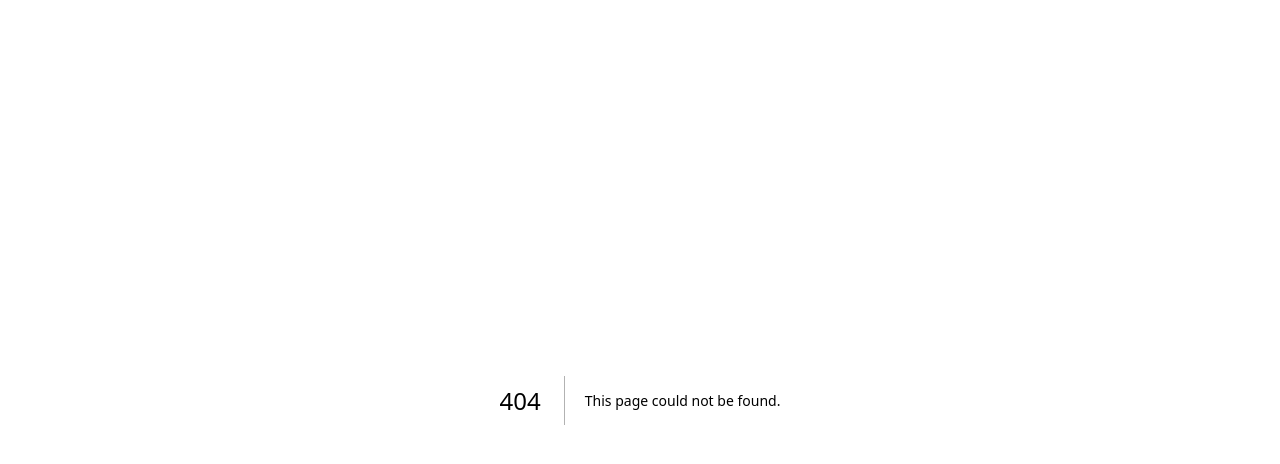
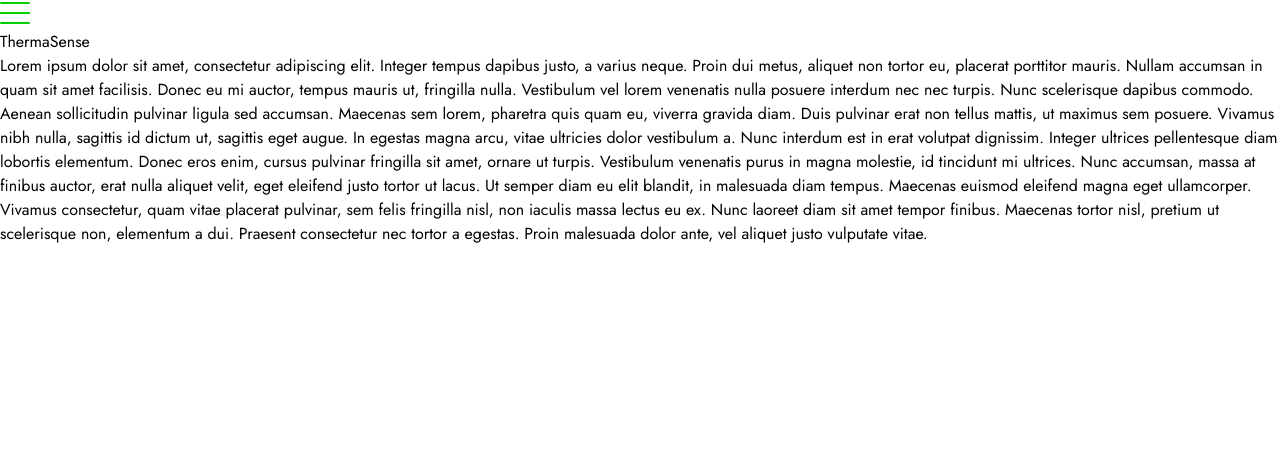
Before and after one commit to toucanfoosh/GridSense, a Next.js app in the folder frontend/grid-sense/: page /about in a window 1280 px wide. Before the commit this address had no page. Shown: the top 464 px of the page. Built offline with nearby package versions, Linux system fonts and the light colour scheme.

Commit message:
[New] about + results

```diff
--- /dev/null
+++ b/frontend/grid-sense/src/app/about/page.tsx
@@ -0,0 +1,36 @@
+"use client";
+import Sidebar from "../components/sidebar/Sidebar";
+
+export default function About() {
+  return (
+    <main className={`flex flex-col mt-[10rem] justify-start`}>
+      <Sidebar />
+      <div className={`flex flex-col items-center no-highlight`}>
+        <p className="py-4 w-[80vw] text-center">
+          Lorem ipsum dolor sit amet, consectetur adipiscing elit. Integer
+          tempus dapibus justo, a varius neque. Proin dui metus, aliquet non
+          tortor eu, placerat porttitor mauris. Nullam accumsan in quam sit amet
+          facilisis. Donec eu mi auctor, tempus mauris ut, fringilla nulla.
+          Vestibulum vel lorem venenatis nulla posuere interdum nec nec turpis.
+          Nunc scelerisque dapibus commodo. Aenean sollicitudin pulvinar ligula
+          sed accumsan. Maecenas sem lorem, pharetra quis quam eu, viverra
+          gravida diam. Duis pulvinar erat non tellus mattis, ut maximus sem
+          posuere. Vivamus nibh nulla, sagittis id dictum ut, sagittis eget
+          augue. In egestas magna arcu, vitae ultricies dolor vestibulum a. Nunc
+          interdum est in erat volutpat dignissim. Integer ultrices pellentesque
+          diam lobortis elementum. Donec eros enim, cursus pulvinar fringilla
+          sit amet, ornare ut turpis. Vestibulum venenatis purus in magna
+          molestie, id tincidunt mi ultrices. Nunc accumsan, massa at finibus
+          auctor, erat nulla aliquet velit, eget eleifend justo tortor ut lacus.
+          Ut semper diam eu elit blandit, in malesuada diam tempus. Maecenas
+          euismod eleifend magna eget ullamcorper. Vivamus consectetur, quam
+          vitae placerat pulvinar, sem felis fringilla nisl, non iaculis massa
+          lectus eu ex. Nunc laoreet diam sit amet tempor finibus. Maecenas
+          tortor nisl, pretium ut scelerisque non, elementum a dui. Praesent
+          consectetur nec tortor a egestas. Proin malesuada dolor ante, vel
+          aliquet justo vulputate vitae.
+        </p>
+      </div>
+    </main>
+  );
+}
--- a/frontend/grid-sense/src/app/components/searchbar/Searchbar.tsx
+++ b/frontend/grid-sense/src/app/components/searchbar/Searchbar.tsx
@@ -3,10 +3,11 @@ import "./Searchbar.css";
 import { IoMdSearch } from "react-icons/io";
 
 interface Props {
-  onSearch: (query: string) => void;
+  onSearch: (query: string) => number;
   textFill?: string;
   locationFill?: string;
   setHome: (home: boolean) => void;
+  setResult: (search: number) => void;
 }
 
 const Searchbar: React.FC<Props> = (props) => {
@@ -16,7 +17,7 @@ const Searchbar: React.FC<Props> = (props) => {
 
   const handleSearch = () => {
     props.setHome(false);
-    props.onSearch(query);
+    props.setResult(props.onSearch(query));
   };
 
   const handleKeyDown = (event: React.KeyboardEvent<HTMLInputElement>) => {
--- a/frontend/grid-sense/src/app/components/sidebar/Sidebar.tsx
+++ b/frontend/grid-sense/src/app/components/sidebar/Sidebar.tsx
@@ -5,7 +5,7 @@ import "./Sidebar.css";
 import "../../globals.css";
 
 interface Props {
-  setHome: (home: boolean) => void;
+  setHome?: (home: boolean) => void;
 }
 
 const Sidebar: React.FC<Props> = (props) => {
@@ -41,11 +41,13 @@ const Sidebar: React.FC<Props> = (props) => {
           href="/"
           onClick={() => {
             setOpen(false);
-            props.setHome(true);
+            if (props.setHome) {
+              props.setHome(true);
+            }
           }}
         >
           <div className="z-10 ps-4 text-2xl cursor-pointer gs-text">
-            ThermaSense AI
+            ThermaSense
           </div>
         </Link>
       </div>
--- /dev/null
+++ b/frontend/grid-sense/src/app/functions/onSearch.tsx
@@ -0,0 +1,3 @@
+export default function onSearch() {
+  return 0.5;
+}
--- a/frontend/grid-sense/src/app/layout.tsx
+++ b/frontend/grid-sense/src/app/layout.tsx
@@ -8,8 +8,8 @@ const jost = Jost({
 });
 
 export const metadata: Metadata = {
-  title: "ThermaSense AI",
-  description: "The smart solution to utility optimizations",
+  title: "ThermaSense",
+  description: "The smart predictor for your heating consumption",
 };
 
 export default function RootLayout({
```
Also changed, not shown: frontend/grid-sense/src/app/components/result/Result.tsx (+13 -2 lines), frontend/grid-sense/src/app/page.tsx (+22 -14 lines).
